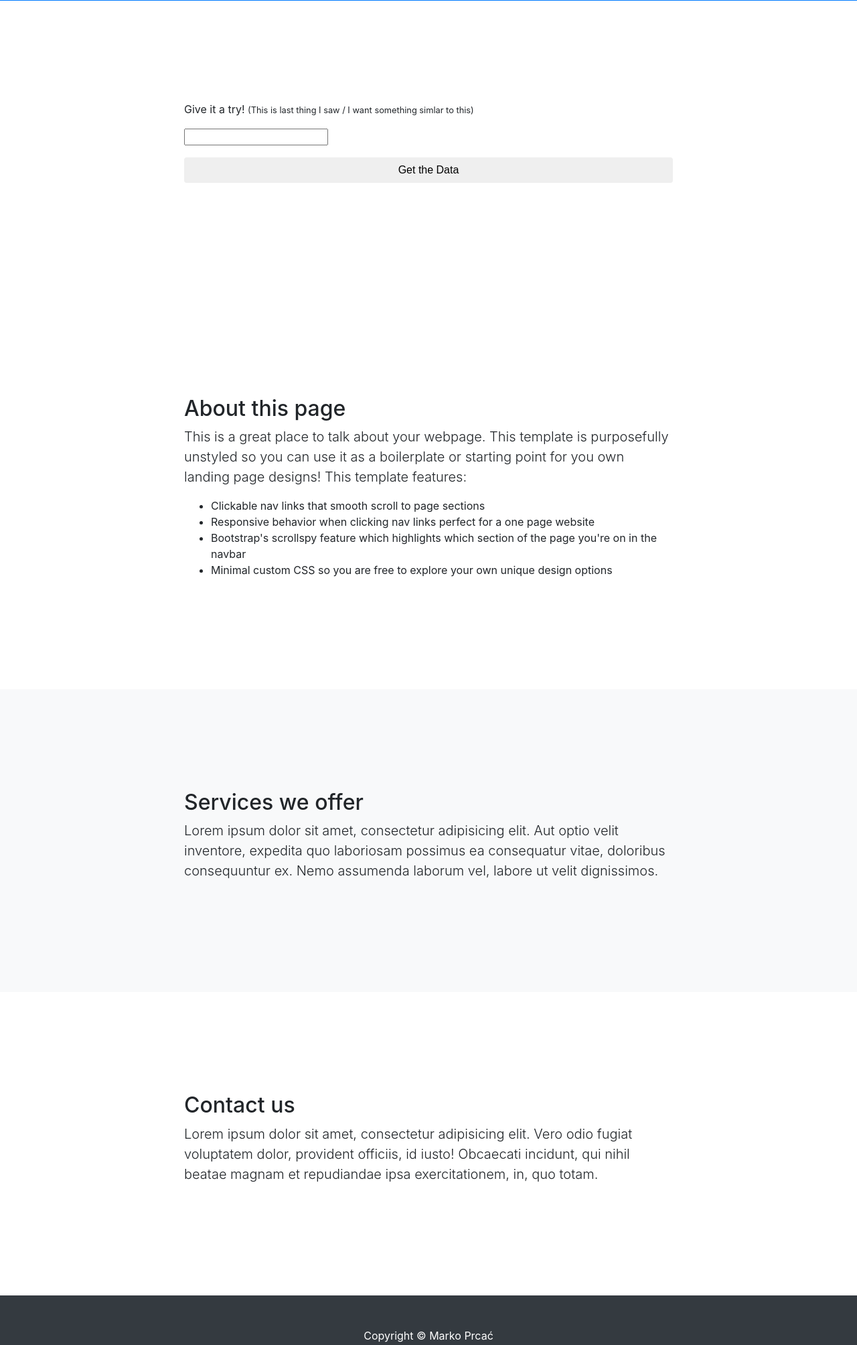
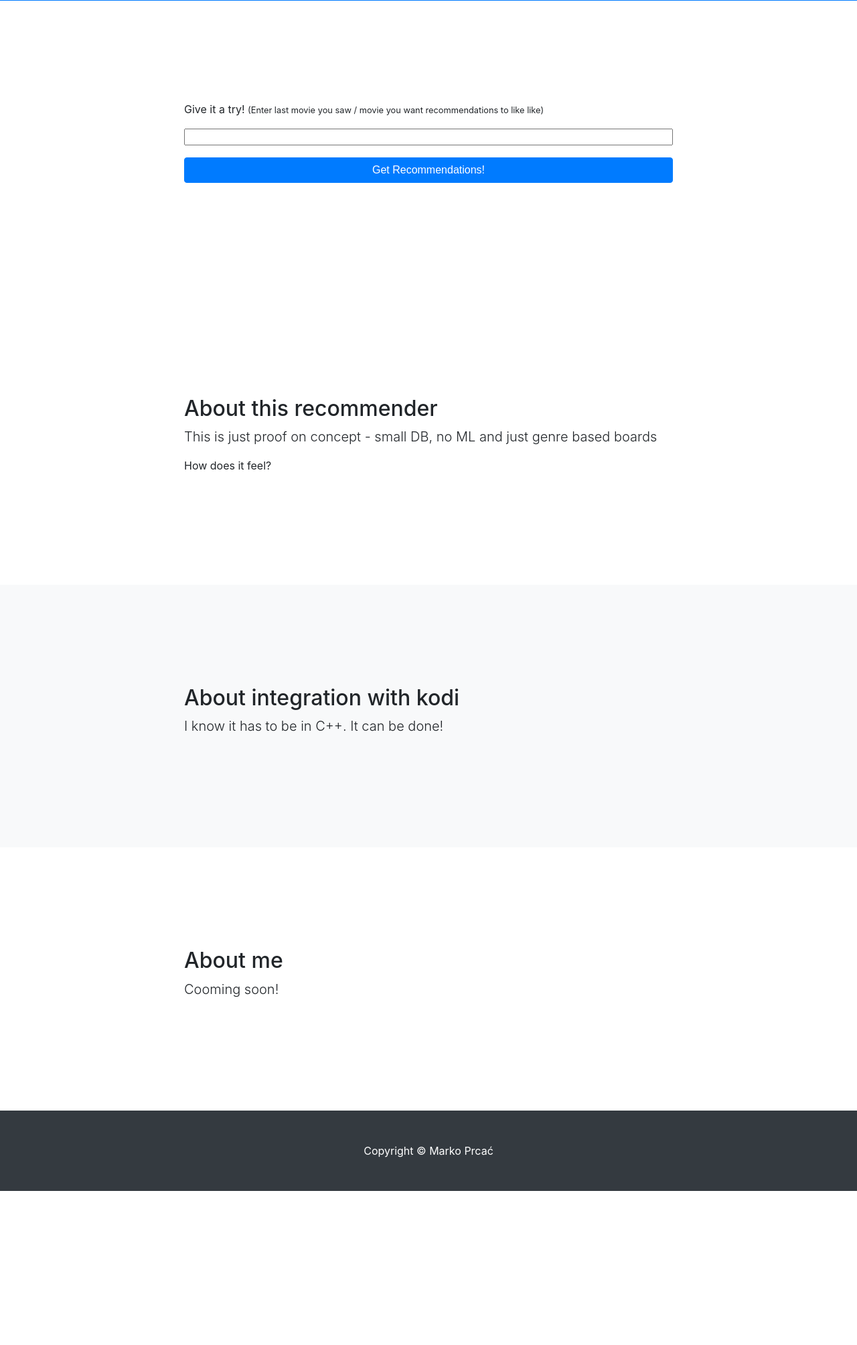
Before and after one commit to marexv/kodiRecommenderDemo, a Django app: page / in a window 1280 px wide. Shown: the part 382-2390 px from the top of the page at 67% size. After the commit the page ends 2160 px from the top, so only its background shows below. Run offline with Django 3.2, Linux system fonts and the light colour scheme; some libraries are stand-ins or nearby versions.

Commit message:
recommender demo

```diff
--- a/html5bp/static/html5bp/css/main.css
+++ b/html5bp/static/html5bp/css/main.css
@@ -115,6 +115,10 @@ header {
   section {
     padding: 150px 0;
   }
+
+#id_title {
+    width:100%;
+}
 
 
 /* ==========================================================================
--- a/main/templates/main/index.html
+++ b/main/templates/main/index.html
@@ -43,6 +43,7 @@ recommender demo
 -->
 
 <!-- Navigation -->
+<a name="page-top"></a>
 <nav class="navbar navbar-expand-lg navbar-dark bg-dark fixed-top" id="mainNav">
     <div class="container">
         <a class="navbar-brand js-scroll-trigger" href="#page-top">MDR</a>
@@ -87,7 +88,7 @@ recommender demo
                             <p>
                                 Give it a try!
                                 <small>
-                                    (This is last thing I saw / I want something simlar to this)
+                                    (Enter last movie you saw / movie you want recommendations to like like)
                                 </small>
                             </p>
                         </li>
@@ -95,10 +96,11 @@ recommender demo
                             {{ form.title }}
                         </li>
                         <li style="margin-bottom:18px;">
-                            <input class="btn btn-default btn-block" type="submit" value="Get the Data" />
+                            <input class="btn btn-primary btn-block" type="submit" value="Get Recommendations!" />
                         </li>
                     </ul>
                 </form>
+
 
                 {% if status %}
                 <h2>{{ status }}</h2>
@@ -120,15 +122,17 @@ recommender demo
     <div class="container">
         <div class="row">
             <div class="col-lg-8 mx-auto">
-                <h2>About this page</h2>
-                <p class="lead">This is a great place to talk about your webpage. This template is purposefully unstyled so you can use it
-                    as a boilerplate or starting point for you own landing page designs! This template features:</p>
+                <h2>About this recommender</h2>
+                <p class="lead">This is just proof on concept - small DB, no ML and just genre based boards</p>
+                <p>How does it feel?</p>
+                <!--
                 <ul>
-                    <li>Clickable nav links that smooth scroll to page sections</li>
+                    <li></li>
                     <li>Responsive behavior when clicking nav links perfect for a one page website</li>
                     <li>Bootstrap's scrollspy feature which highlights which section of the page you're on in the navbar</li>
                     <li>Minimal custom CSS so you are free to explore your own unique design options</li>
                 </ul>
+                -->
             </div>
         </div>
     </div>
@@ -138,10 +142,8 @@ recommender demo
     <div class="container">
         <div class="row">
             <div class="col-lg-8 mx-auto">
-                <h2>Services we offer</h2>
-                <p class="lead">Lorem ipsum dolor sit amet, consectetur adipisicing elit. Aut optio velit inventore, expedita quo laboriosam
-                    possimus ea consequatur vitae, doloribus consequuntur ex. Nemo assumenda laborum vel, labore ut velit
-                    dignissimos.</p>
+                <h2>About integration with kodi</h2>
+                <p class="lead">I know it has to be in C++. It can be done!</p>
             </div>
         </div>
     </div>
@@ -151,9 +153,8 @@ recommender demo
     <div class="container">
         <div class="row">
             <div class="col-lg-8 mx-auto">
-                <h2>Contact us</h2>
-                <p class="lead">Lorem ipsum dolor sit amet, consectetur adipisicing elit. Vero odio fugiat voluptatem dolor, provident officiis,
-                    id iusto! Obcaecati incidunt, qui nihil beatae magnam et repudiandae ipsa exercitationem, in, quo totam.</p>
+                <h2>About me</h2>
+                <p class="lead">Cooming soon!</p>
             </div>
         </div>
     </div>
@@ -177,4 +178,10 @@ recommender demo
             });
         });
     });
-</script> {% endblock %}
+
+    window.onload = function() {
+        location.hash = "#" + "{{ anchor }}";
+    };
+
+</script>
+{% endblock %}
--- a/main/views.py
+++ b/main/views.py
@@ -127,12 +127,14 @@ def index(request):
                             "main/index.html",
                             {"form":form,
                              "status": "Here are your recommendations",
+                             "anchor" : "recommender",
                              "recommendations":recommendations})
             else:
                 return render(request,
                               "main/index.html",
                               {"form": form,
                                "status": "Movie not found",
+                               "anchor" : "page-top",
                                "recommendations": None})
         else:
             print("form is not valid")
@@ -144,4 +146,5 @@ def index(request):
         'main/index.html',
         {"form": form,
          "status": None,
+         "anchor" : "page-top",
          "recommendations": None})
```
